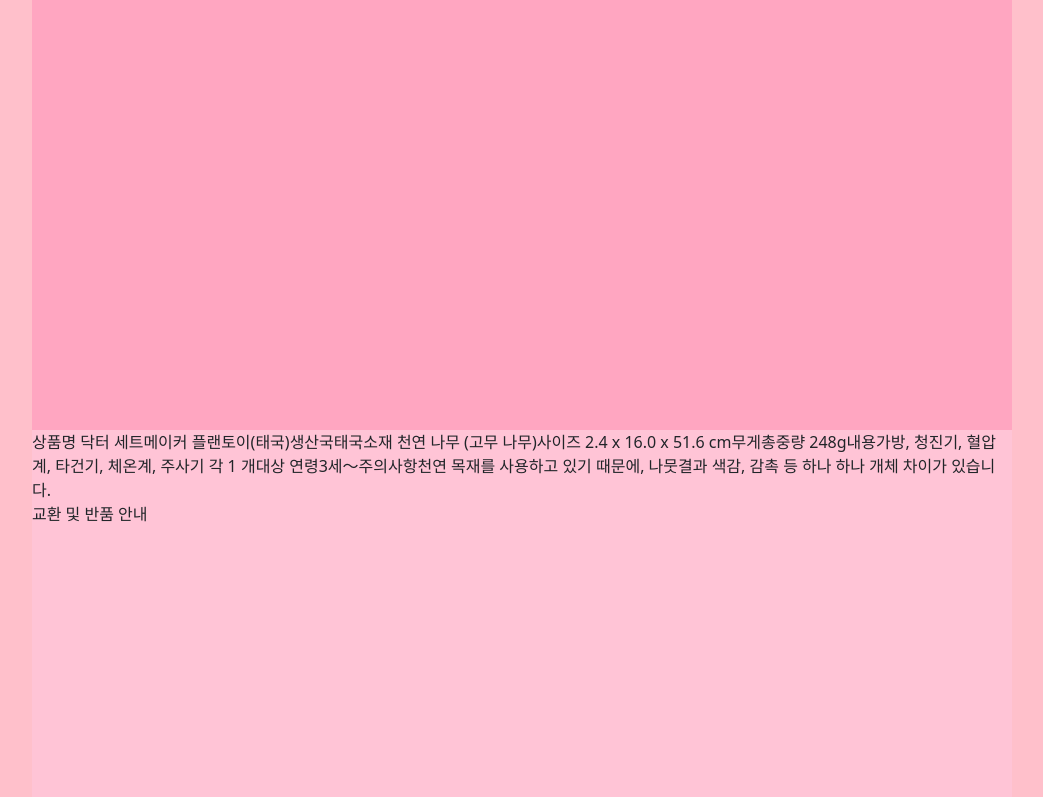
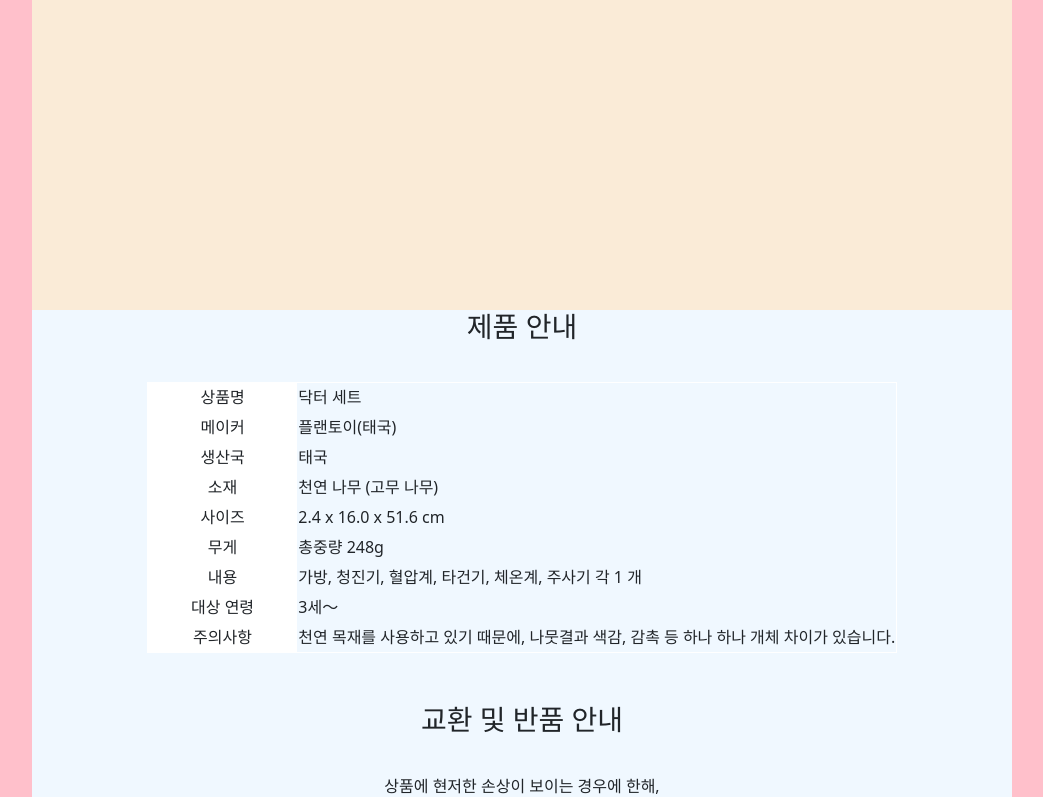
Before and after one commit to mynameisseohyeon/forkids_REACT, a React (Create React App) app: page /detail in a window 1280 px wide. Shown: the part 2000-2797 px from the top of the page, without its empty margins (118-1161 px from the left). Built offline with nearby package versions, Linux system fonts and the light colour scheme.

Commit message:
DESIGN detail페이지 내용 수정

```diff
--- a/src/Screen/DetailPage.js
+++ b/src/Screen/DetailPage.js
@@ -1,5 +1,5 @@
 import ProductDetail from "../components/ProductDetail";
-
+import ProductRecommand from "../components/ProductRecommand";
 import "bootstrap/dist/css/bootstrap.min.css";
 
 function DetailPage() {
@@ -8,6 +8,7 @@ function DetailPage() {
       <div className="DetailPageMain">
         <div className="DetailPageInner">
           <ProductDetail />
+          <ProductRecommand />
         </div>
       </div>
     </>
--- a/src/components/ProductDetail.js
+++ b/src/components/ProductDetail.js
@@ -47,37 +47,78 @@ function ProductDetail() {
 
           <div className="ProductBottom">
             {/*  성분 및 반품 교한 배송에 대한 설명 */}
-            <div>
-              <span>상품명</span>
-              <span> 닥터 세트</span>
-              <span>메이커</span>
-              <span> 플랜토이(태국)</span>
-              <span>생산국</span>
-              <span>태국</span>
-              <span>소재</span>
-              <span> 천연 나무 (고무 나무)</span>
-              <span>사이즈 </span>
-              <span> 2.4 x 16.0 x 51.6 cm</span>
-              <span>무게</span>
-              <span>총중량 248g</span>
-              <span>내용</span>
-              <span>가방, 청진기, 혈압계, 타건기, 체온계, 주사기 각 1 개</span>
-              <span>대상 연령</span>
-              <span>3세～</span>
-              <span>주의사항</span>
-              <span>
-                천연 목재를 사용하고 있기 때문에, 나뭇결과 색감, 감촉 등 하나
-                하나 개체 차이가 있습니다.
+            <div className="ProductGuid">
+              <h3>제품 안내</h3>
+              <table style={{ margin: "0 auto" }}>
+                <tr>
+                  <td className="td1">상품명</td>
+                  <td className="td2">닥터 세트</td>
+                </tr>
+                <tr>
+                  <td className="td1">메이커</td>
+                  <td className="td2">플랜토이(태국)</td>
+                </tr>
+                <tr>
+                  <td className="td1">생산국</td>
+                  <td className="td2">태국</td>
+                </tr>
+                <tr>
+                  <td className="td1">소재</td>
+                  <td className="td2">천연 나무 (고무 나무)</td>
+                </tr>
+                <tr>
+                  <td className="td1">사이즈</td>
+                  <td className="td2">2.4 x 16.0 x 51.6 cm</td>
+                </tr>
+                <tr>
+                  <td className="td1">무게</td>
+                  <td className="td2">총중량 248g</td>
+                </tr>
+                <tr>
+                  <td className="td1">내용</td>
+                  <td className="td2">
+                    가방, 청진기, 혈압계, 타건기, 체온계, 주사기 각 1 개
+                  </td>
+                </tr>
+                <tr>
+                  <td className="td1">대상 연령</td>
+                  <td className="td2">3세～</td>
+                </tr>
+                <tr>
+                  <td className="td1">주의사항</td>
+                  <td className="td2">
+                    천연 목재를 사용하고 있기 때문에, 나뭇결과 색감, 감촉 등
+                    하나 하나 개체 차이가 있습니다.
+                  </td>
+                </tr>
+              </table>
+            </div>
+
+            <div className="ship">
+              <h3>교환 및 반품 안내</h3>
+              <span style={{ whiteSpace: "pre-line" }}>
+                상품에 현저한 손상이 보이는 경우에 한해,
+                <br />
+                상품이 수중에 도착해보다 1주일 이내에 메일 혹은 전화로 연락해
+                주세요 .
+                <br />
+                상품 반납의 확인이 잡히는 대로, 교환 혹은 환불로 대응하겠습니다.
+                <br />
+                <br />
+                ※주의 상품 도착으로부터 1 주일을 지나면,
+                <br />
+                어떠한 이유로도 반품(교환·환불)의 대응은 하기 어렵습니다.
+                <br />
+                PC나 스마트폰등 사용하는 디바이스의 차이에 의해,
+                <br />
+                사진과 실물의 색미나 소재감이 약간 다른 경우가 있습니다.
+                <br />
+                이미지가 다른 등의 이유로의 반품 대응도 어렵습니다.
+                <br />
+                <br />그 외 고객 사정의 반품에 대해서도 대응하기 어렵기 때문에,
+                미리 양해 바랍니다.
               </span>
             </div>
-
-            <div>
-              <span>교환 및 반품 안내</span>
-            </div>
-          </div>
-          <div className="ProductRecommand">
-            {/* 추천 상품 */}
-            <span>같이 구매하면 좋은 상품</span>
           </div>
         </div>
       </div>
--- /dev/null
+++ b/src/components/ProductRecommand.js
@@ -0,0 +1,33 @@
+import "../css/ProductRecommand.css";
+
+function ProductRecommand() {
+  return (
+    <>
+      <div className="ProductRecommandMain">
+        <div className="ProductRecommandInner">
+          <div className="ProductRecommand">
+            {/* 추천 상품 */}
+            <h3>함께 구매하면 좋은 상품</h3>
+            <div className="ProductRec">
+              <img src="images/decorating/toys11.png" />
+              <span>제품 제목</span>
+            </div>
+            <div
+              className="ProductRec"
+              style={{ marginRight: 20, marginLeft: 20 }}
+            >
+              <img src="images/decorating/toys12.png" />
+              <span>제품 제목</span>
+            </div>
+            <div className="ProductRec">
+              <img src="images/decorating/toys13.png" />
+              <span>제품 제목</span>
+            </div>
+          </div>
+        </div>
+      </div>
+    </>
+  );
+}
+
+export default ProductRecommand;
--- a/src/css/ProductDetail.css
+++ b/src/css/ProductDetail.css
@@ -1,6 +1,6 @@
 .ProductDetailMain {
   width: 100%;
-  height: 3460px;
+  height: 3060px;
   background-color: pink;
   display: inline-flex;
   padding-left: 0px;
@@ -11,7 +11,7 @@
 
 .ProductDetailInner {
   width: 1080px;
-  height: 3460px;
+  height: 3060px;
   margin: 0 auto;
   padding: 80px 50px;
 }
@@ -19,7 +19,6 @@
 /* reset */
 
 .ProducTop {
-  background-color: #ff87ab;
   width: 100%;
   height: 400px;
   display: grid;
@@ -59,8 +58,8 @@
 /* ProductTop */
 
 .ProductMiddle {
-  background-color: #ffa6c1;
-  height: 1800px;
+  background-color: antiquewhite;
+  height: 1680px;
   padding: 100px;
 }
 
@@ -74,11 +73,34 @@
 /*/ProductMiddle*/
 
 .ProductBottom {
-  background-color: #ffc4d6;
-  height: 700px;
+  background-color: aliceblue;
+  height: 900px;
+  /* padding: 50px; */
+  text-align: center;
 }
 
-.ProductRecommand {
-  background-color: #fadde1;
-  height: 400px;
+.ProductBottom h3 {
+  padding-bottom: 30px;
 }
+
+.ProductGuid {
+  padding-bottom: 50px;
+}
+
+table {
+  border: 1px solid white;
+}
+
+.td1 {
+  text-align: center;
+  width: 150px;
+  height: 30px;
+  background-color: white;
+}
+
+.td2 {
+  text-align: left;
+  height: 30px;
+}
+
+/* ProductBottom */
--- /dev/null
+++ b/src/css/ProductRecommand.css
@@ -0,0 +1,49 @@
+.ProductRecommandMain {
+  background-color: #fadde1;
+  width: 100%;
+  height: 400px;
+  align-items: center;
+}
+
+.ProductRecommandInner {
+  width: 980px;
+  height: 400px;
+  margin: 0 auto;
+}
+
+/* reset */
+
+.ProductRecommand {
+  height: 400px;
+  text-align: center;
+  padding: 30px 114px;
+}
+
+.ProductRec {
+  margin-top: 40px;
+  width: 230px;
+  height: 250px;
+  border-radius: 15px;
+  background-color: white;
+  display: inline-block;
+  flex-direction: column;
+  /* display: grid;
+    grid-template-columns: 1fr 1fr; */
+}
+
+.ProductRec:hover {
+  transform: scale(1.05);
+}
+
+.ProductRec img {
+  width: 200px;
+  height: 220px;
+  padding: 20px 0px 10px 0px;
+  margin: 0 auto;
+  flex: 1.5;
+}
+
+.ProductRec span {
+  flex: 0.5;
+  display: block;
+}
```
